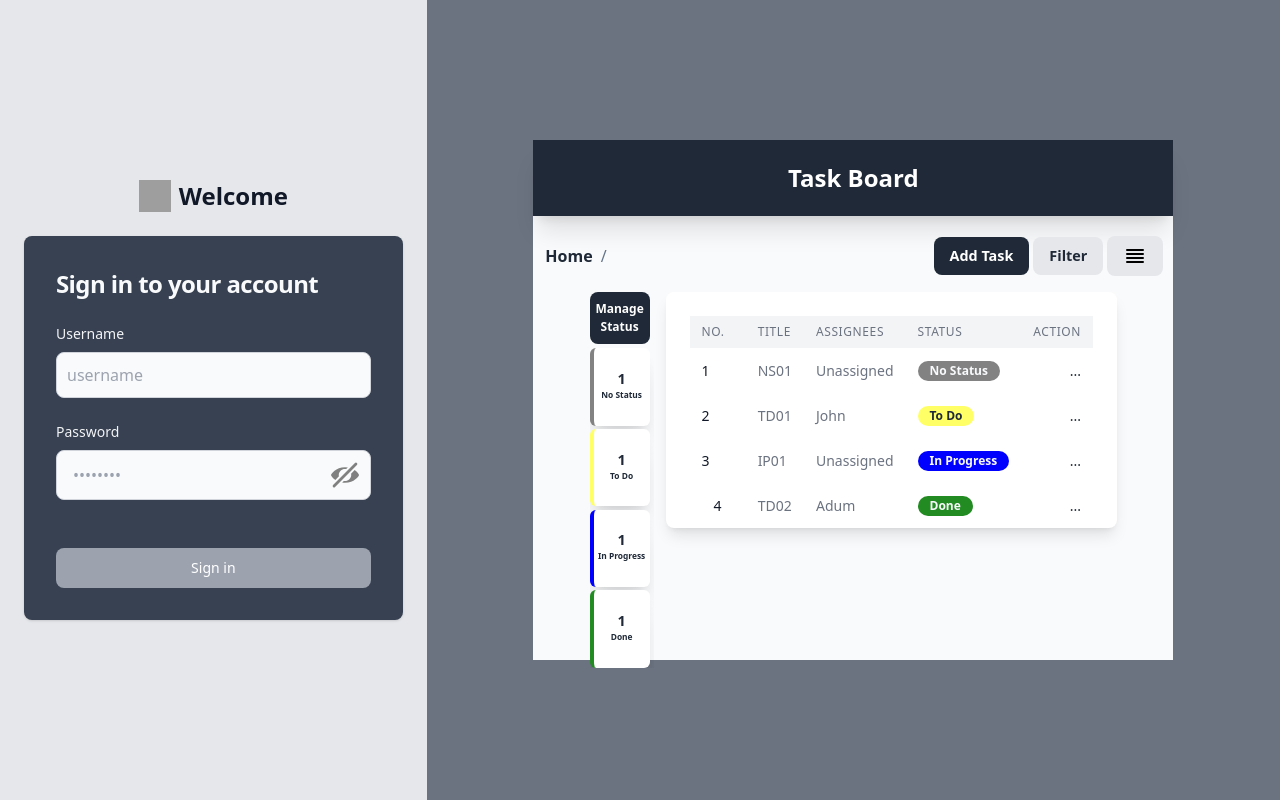
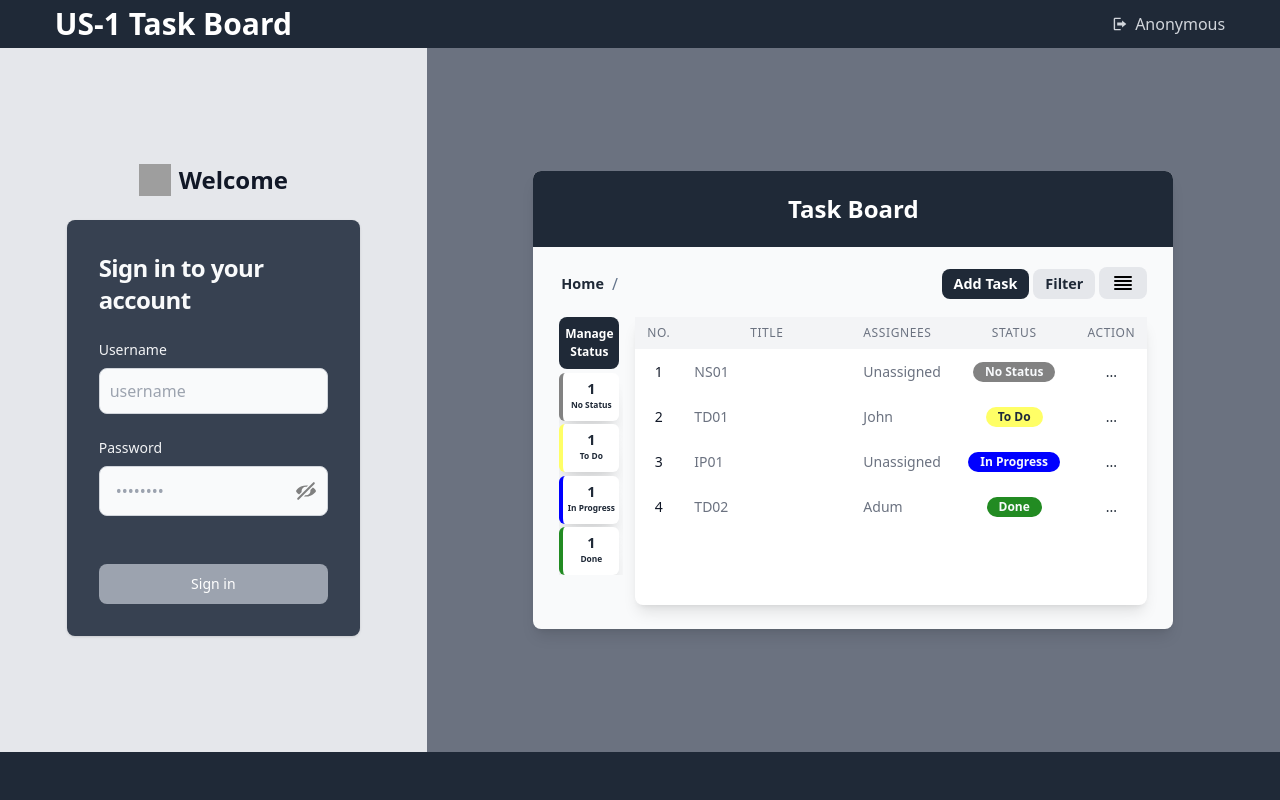
Before and after one commit to GodeFvt/US-1-IT-Bangmod-Kradan-Kanban2, a Vue app in the folder frontend/: page /login in a window 1280 px wide. Built offline with nearby package versions, Linux system fonts and the light colour scheme; grey boxes are pictures that could not be loaded.

Commit message:
Fronend : fix Html+Css Login :+1:

```diff
--- a/frontend/src/views/HeaderView.vue
+++ b/frontend/src/views/HeaderView.vue
@@ -35,12 +35,12 @@ function signOut(){
 
 <template>
   <header>
-    <nav class="border-gray-200 px-4 lg:px-6 py-2.5 bg-gray-800 shadow-xl">
-      <div class="flex items-center mx-auto w-3/4">
+    <nav class="border-gray-200 px-4 lg:px-6 py-2.5 bg-gray-800 shadow-xl h-full">
+      <div class="flex items-center mx-auto w-[95%] h-full justify-between">
         <!-- Center: Task Board title -->
-        <div class="flex-1 text-center">
+        <div class="flex text-center">
           <span class="text-white text-3xl font-semibold whitespace-nowrap">
-            Task Board
+            US-1 Task Board
           </span>
         </div>
 
@@ -58,4 +58,5 @@ function signOut(){
   </header>
 </template>
 
-<style scoped></style>
+<style scoped>
+</style>
--- a/frontend/src/views/Login.vue
+++ b/frontend/src/views/Login.vue
@@ -4,16 +4,15 @@ import { ref, computed } from "vue";
 import { useRouter, useRoute } from "vue-router";
 import SettingIcon from "../components/icon/SettingIcon.vue";
 import TaskStatusCard from "../components/status/TaskStatusCard.vue";
-
+import HeaderView from "./HeaderView.vue";
 const toggleIcon = ref(false);
 const user = ref({
   userName: "",
-  password: ""
-})
+  password: "",
+});
 const showMessage = ref(false);
 const router = useRouter();
 const route = useRoute();
-
 
 const typePassword = computed(() => {
   if (toggleIcon.value) {
@@ -28,15 +27,13 @@ const isNotValid = computed(() => {
 
 const messageShow = ref("");
 
-
 async function signInOnClick(userLogin) {
   let res;
   if (userLogin.userName.length > 0 && userLogin.password.length > 0) {
     res = await loginAccount(userLogin);
-    if (typeof res === 'object')
-  {
-    localStorage.setItem('authToken', res.access_token);
-    router.push({ name: "task"});
+    if (typeof res === "object") {
+      localStorage.setItem("authToken", res.access_token);
+      router.push({ name: "task" });
     } else if (res === 400 || res === 401) {
       console.log(localStorage);
       showMessage.value = true;
@@ -46,18 +43,23 @@ async function signInOnClick(userLogin) {
       messageShow.value = "There is a problem.Please try again.";
     }
   }
-
 }
 </script>
 
 <template>
-  <div class="grid grid-rows-1 grid-cols-3 grid-flow-col max-lg:flex">
-    <section class="bg-gray-200 max-lg:mx-0 max-lg:my-0 max-lg:grow">
+  <div class="h-screen">
+    <div class="h-[6%]">
+      <HeaderView class="h-full" />
+    </div>
+    <div class="grid grid-rows-1 grid-cols-3 grid-flow-col max-lg:flex h-[88%]">
+      <section
+        class="flex items-center bg-gray-200 max-lg:mx-0 max-lg:my-0 max-lg:grow"
+      >
         <div
-        class="flex flex-col items-center justify-center px-6 py-8 mx-auto h-screen lg:py-0 max-sm:h-screen"
+          class="flex flex-col items-center justify-center px-6 py-8 mx-auto lg:py-0 w-[80%]"
         >
           <div class="flex items-center mb-6 text-2xl text-gray-900 font-bold">
-          <img class="w-8 h-8 mr-2" src="../../public/kanban.ico" alt="logo" />
+            <img class="w-8 h-8 mr-2" src="/kanban.ico" alt="logo" />
             Welcome
           </div>
           <div
@@ -92,7 +94,6 @@ async function signInOnClick(userLogin) {
                     placeholder="••••••••"
                     maxlength="14"
                     v-model="user.password"
-                  spellcheck="false"
                     class="itbkk-password py-3 ps-4 pe-10 text-gray-900 rounded-lg bg-gray-50 border border-gray-300 focus:outline-none focus:ring focus:ring-pink-500 focus:border-gray-100 block w-full p-2.5"
                   />
                   <button
@@ -105,8 +106,8 @@ async function signInOnClick(userLogin) {
                     <svg
                       v-if="toggleIcon === true"
                       xmlns="http://www.w3.org/2000/svg"
-                    width="28"
-                    height="28"
+                      width="20"
+                      height="20"
                       viewBox="0 0 20 20"
                     >
                       <path
@@ -117,8 +118,8 @@ async function signInOnClick(userLogin) {
                     <svg
                       v-if="toggleIcon === false"
                       xmlns="http://www.w3.org/2000/svg"
-                    width="28"
-                    height="28"
+                      width="20"
+                      height="20"
                       viewBox="0 0 20 20"
                     >
                       <path
@@ -167,11 +168,13 @@ async function signInOnClick(userLogin) {
       </section>
 
       <section class="flex items-center bg-gray-500 col-span-2 max-lg:hidden">
-      <div class="mx-auto my-auto h-[65%] w-[75%] bg-gray-50 z-10">
+        <div
+          class="mx-auto my-auto h-[65%] w-[75%] bg-gray-50 z-10 rounded-lg shadow-lg"
+        >
           <!-- header -->
           <header>
             <nav
-            class="border-gray-200 px-4 lg:px-6 py-2.5 bg-gray-800 shadow-xl"
+              class="border-gray-200 px-4 lg:px-6 py-2.5 bg-gray-800 rounded-t-lg"
             >
               <div
                 class="flex flex-wrap justify-center items-center mx-auto mt-3 mb-3 w-3/4"
@@ -184,12 +187,12 @@ async function signInOnClick(userLogin) {
               </div>
             </nav>
           </header>
-
+          <div class="flex flex-col items-center">
             <!-- nav -->
-        <div class="flex flex-row mt-5 max-sm:w-full px-[10px] max-sm:px-2">
+            <div class="flex flex-row mt-5 px-[10px] w-[95%]">
               <div class="m-[2px] flex sm:items-center items-end">
                 <div
-              class="text-gray-800 text-[1rem] hover:underline hover:decoration-1 font-bold"
+                  class="text-gray-800 text-[0.9rem] hover:underline hover:decoration-1 font-bold"
                 >
                   Home
                 </div>
@@ -201,7 +204,7 @@ async function signInOnClick(userLogin) {
                 <div class="flex flex-row items-center gap-1">
                   <div class="">
                     <button
-                  class="itbkk-button-add bg-gray-800 hover:bg-gray-500 text-white font-bold py-2 px-4 rounded-lg text-[0.9rem] max-sm:text-[0.89rem]"
+                      class="bg-gray-800 hover:bg-gray-500 text-white font-bold py-1 px-3 rounded-lg text-[0.9rem] max-sm:text-[0.89rem]"
                     >
                       Add Task
                     </button>
@@ -211,7 +214,7 @@ async function signInOnClick(userLogin) {
                   <div class="dropdown dropdown-bottom">
                     <button
                       tabindex="0"
-                  class="flex gap-1 justify-center items-center bg-gray-200 hover:bg-gray-500 text-gray-800 font-bold py-2 px-4 rounded-lg text-[0.9rem] max-sm:text-[0.89rem]"
+                      class="flex gap-1 justify-center items-center bg-gray-200 hover:bg-gray-500 text-gray-800 font-bold py-1 px-3 rounded-lg text-[0.9rem] max-sm:text-[0.89rem]"
                     >
                       Filter
                     </button>
@@ -219,7 +222,7 @@ async function signInOnClick(userLogin) {
                   <!-- status setting -->
                   <div class="">
                     <button
-                  class="itbkk-status-setting bg-gray-200 hover:bg-gray-500 text-white font-bold py-2 px-4 rounded-lg"
+                      class="itbkk-status-setting bg-gray-200 hover:bg-gray-500 text-white font-bold py-1 px-3 rounded-lg"
                     >
                       <SettingIcon />
                     </button>
@@ -227,9 +230,8 @@ async function signInOnClick(userLogin) {
                 </div>
               </div>
             </div>
-
-        <div
-          class="flex justify-center mt-4 gap-3 w-full ">
+            <!-- Content -->
+            <div class="flex justify-center mt-4 gap-3 w-[95%] px-[10px]">
               <div>
                 <button
                   class="mb-1 w-[60px] bg-gray-800 hover:bg-gray-500 text-white font-bold py-2 rounded-lg text-[12px]"
@@ -238,7 +240,7 @@ async function signInOnClick(userLogin) {
                 </button>
 
                 <div
-              class="flex flex-col gap-[0.2rem] h-[40vh] w-full overflow-y-auto overflow-x-hidden pr-1"
+                  class="flex flex-col gap-[0.2rem] w-full overflow-y-auto overflow-x-hidden pr-1"
                 >
                   <TaskStatusCard
                     colorStatus="#828282"
@@ -274,35 +276,35 @@ async function signInOnClick(userLogin) {
                 </div>
               </div>
 
-          <!-- Content -->
-
-            <div class="bg-white px-6 py-0 rounded-lg shadow-lg h-[22rem] max-[1625px]:h-[80%]">
+              <div
+                class="bg-white py-0 rounded-lg shadow-lg h-[22rem] max-h-800px max-h-700px w-[100%]"
+              >
                 <!-- Task List -->
-              <table class="w-full mt-6 bg-white ">
+                <table class="w-full bg-white">
                   <thead class="bg-gray-100">
                     <tr>
                       <th
-                      class="px-6 max-[1400px]:px-3 max-[1207px]:px-2 py-2 text-left text-xs font-medium text-gray-500 uppercase tracking-wider"
+                        class="w-[5%] px-2 max-[1400px]:px-3 max-[1207px]:px-2 py-2 text-center text-xs font-medium text-gray-500 uppercase tracking-wider"
                       >
                         No.
                       </th>
                       <th
-                      class="px-6 max-[1400px]:px-3 max-[1207px]:px-2 py-2 text-left text-xs font-medium text-gray-500 uppercase tracking-wider"
+                        class="w-[50%] px-2 max-[1400px]:px-3 max-[1207px]:px-2 py-2 text-center text-xs font-medium text-gray-500 uppercase tracking-wider"
                       >
                         Title
                       </th>
                       <th
-                      class="px-6 max-[1400px]:px-3 max-[1207px]:px-2 py-2 text-left text-xs font-medium text-gray-500 uppercase tracking-wider"
+                        class="w-[15%] px-2 max-[1400px]:px-3 max-[1207px]:px-2 py-2 text-left text-xs font-medium text-gray-500 uppercase tracking-wider"
                       >
                         Assignees
                       </th>
                       <th
-                      class="px-4 max-[1400px]:px-3 max-[1207px]:px-2 py-2 text-left text-xs font-medium text-gray-500 uppercase tracking-wider"
+                        class="w-[25%] text-center px-2 max-[1400px]:px-3 max-[1207px]:px-2 py-2 text-xs font-medium text-gray-500 uppercase tracking-wider"
                       >
                         Status
                       </th>
                       <th
-                      class="px-6 max-[1400px]:px-3 max-[1207px]:px-2 py-2 text-left text-xs font-medium text-gray-500 uppercase tracking-wider"
+                        class="w-[5%] px-2 max-[1400px]:px-3 max-[1207px]:px-2 py-2 text-center text-xs font-medium text-gray-500 uppercase tracking-wider"
                       >
                         Action
                       </th>
@@ -311,28 +313,30 @@ async function signInOnClick(userLogin) {
                   <tbody>
                     <tr class="bg-white">
                       <td
-                      class="px-6 max-[1400px]:px-3 max-[1207px]:px-2 py-3 whitespace-nowrap text-sm font-medium text-gray-900"
+                        class="w-[5%] px-2 max-[1400px]:px-3 max-[1207px]:px-2 py-3 whitespace-nowrap text-sm font-medium text-gray-900 text-center"
                       >
                         1
                       </td>
                       <td
-                      class="px-6 max-[1400px]:px-3 max-[1207px]:px-2 py-3 whitespace-nowrap text-sm text-gray-500"
+                        class="w-[50%] px-2 max-[1400px]:px-3 max-[1207px]:px-2 py-3 whitespace-nowrap text-sm text-gray-500"
                       >
                         NS01
                       </td>
                       <td
-                      class="px-6 max-[1400px]:px-3 max-[1207px]:px-2 py-3 whitespace-nowrap text-sm text-gray-500"
+                        class="w-[15%] px-2 max-[1400px]:px-3 max-[1207px]:px-2 py-3 whitespace-nowrap text-sm text-gray-500"
                       >
                         Unassigned
                       </td>
-                    <td class="px-4 max-[1400px]:px-3 max-[1207px]:px-2 py-3 whitespace-nowrap text-sm">
+                      <td
+                        class="w-[25%] px-2 max-[1400px]:px-3 max-[1207px]:px-2 py-3 whitespace-nowrap text-sm text-center"
+                      >
                         <span
-                        class="px-4 max-[1400px]:px-3 max-[1207px]:px-2 inline-flex text-xs leading-5 font-semibold rounded-full bg-[#828282] text-slate-50"
+                          class="px-2 max-[1400px]:px-3 max-[1207px]:px-2 inline-flex text-xs leading-5 font-semibold rounded-full bg-[#828282] text-slate-50"
                           >No Status</span
                         >
                       </td>
                       <td
-                      class="px-6 max-[1400px]:px-3 max-[1207px]:px-2 py-3 whitespace-nowrap text-right text-sm font-medium"
+                        class="w-[5%] px-2 max-[1400px]:px-3 max-[1207px]:px-2 py-3 whitespace-nowrap text-center text-sm font-medium"
                       >
                         ...
                       </td>
@@ -340,28 +344,30 @@ async function signInOnClick(userLogin) {
 
                     <tr class="bg-white">
                       <td
-                      class="px-6 max-[1400px]:px-3 max-[1207px]:px-2 py-3 whitespace-nowrap text-sm font-medium text-gray-900"
+                        class="w-[5%] px-2 max-[1400px]:px-3 max-[1207px]:px-2 py-3 whitespace-nowrap text-sm font-medium text-gray-900 text-center"
                       >
                         2
                       </td>
                       <td
-                      class="px-6 max-[1400px]:px-3 max-[1207px]:px-2 py-3 whitespace-nowrap text-sm text-gray-500"
+                        class="w-[50%] px-2 max-[1400px]:px-3 max-[1207px]:px-2 py-3 whitespace-nowrap text-sm text-gray-500"
                       >
                         TD01
                       </td>
                       <td
-                      class="px-6 max-[1400px]:px-3 max-[1207px]:px-2 py-3 whitespace-nowrap text-sm text-gray-500"
+                        class="w-[15%] px-2 max-[1400px]:px-3 max-[1207px]:px-2 py-3 whitespace-nowrap text-sm text-gray-500"
                       >
                         John
                       </td>
-                    <td class="px-4 max-[1400px]:px-3 max-[1207px]:px-2 py-3 whitespace-nowrap text-sm">
+                      <td
+                        class="w-[25%] px-2 max-[1400px]:px-3 max-[1207px]:px-2 py-3 whitespace-nowrap text-sm text-center"
+                      >
                         <span
-                        class="px-4 max-[1400px]:px-3 max-[1207px]:px-2 inline-flex text-xs leading-5 font-semibold rounded-full bg-[#FFFF66] text-slate-800"
+                          class="px-2 max-[1400px]:px-3 max-[1207px]:px-2 inline-flex text-xs leading-5 font-semibold rounded-full bg-[#FFFF66] text-slate-800"
                           >To Do</span
                         >
                       </td>
                       <td
-                      class="px-6 max-[1400px]:px-3 max-[1207px]:px-2 py-3 whitespace-nowrap text-right text-sm font-medium"
+                        class="w-[5%] px-2 max-[1400px]:px-3 max-[1207px]:px-2 py-3 whitespace-nowrap text-center text-sm font-medium"
                       >
                         ...
                       </td>
@@ -369,28 +375,30 @@ async function signInOnClick(userLogin) {
 
                     <tr class="bg-white">
                       <td
-                      class="px-6 max-[1400px]:px-3 max-[1207px]:px-2 py-3 whitespace-nowrap text-sm font-medium text-gray-900"
+                        class="w-[5%] px-2 max-[1400px]:px-3 max-[1207px]:px-2 py-3 whitespace-nowrap text-sm font-medium text-gray-900 text-center"
                       >
                         3
                       </td>
                       <td
-                      class="px-6 max-[1400px]:px-3 max-[1207px]:px-2 py-3 whitespace-nowrap text-sm text-gray-500"
+                        class="w-[50%] px-2 max-[1400px]:px-3 max-[1207px]:px-2 py-3 whitespace-nowrap text-sm text-gray-500"
                       >
                         IP01
                       </td>
                       <td
-                      class="px-6 max-[1400px]:px-3 max-[1207px]:px-2 py-3 whitespace-nowrap text-sm text-gray-500"
+                        class="w-[15%] px-2 max-[1400px]:px-3 max-[1207px]:px-2 py-3 whitespace-nowrap text-sm text-gray-500"
                       >
                         Unassigned
                       </td>
-                    <td class="px-4 max-[1400px]:px-3 max-[1207px]:px-2 py-3 whitespace-nowrap text-sm">
+                      <td
+                        class="w-[25%] px-2 max-[1400px]:px-3 max-[1207px]:px-2 py-3 whitespace-nowrap text-sm text-center"
+                      >
                         <span
-                        class="px-4 max-[1400px]:px-3 max-[1207px]:px-2 inline-flex text-xs leading-5 font-semibold rounded-full bg-[#0000FF] text-slate-50"
+                          class="px-2 max-[1400px]:px-3 max-[1207px]:px-2 inline-flex text-xs leading-5 font-semibold rounded-full bg-[#0000FF] text-slate-50"
                           >In Progress</span
                         >
                       </td>
                       <td
-                      class="px-6 max-[1400px]:px-3 max-[1207px]:px-2 py-3 whitespace-nowrap text-right text-sm font-medium"
+                        class="w-[5%] px-2 max-[1400px]:px-3 max-[1207px]:px-2 py-3 whitespace-nowrap text-center text-sm font-medium"
                       >
                         ...
                       </td>
@@ -398,28 +406,30 @@ async function signInOnClick(userLogin) {
 
                     <tr class="bg-white">
                       <td
-                      class="px-6 max-[1400px]:px-3-6 max-[1207px]:px-2 py-3 whitespace-nowrap text-sm font-medium text-gray-900"
+                        class="w-[5%] px-2 max-[1400px]:px-3-6 max-[1207px]:px-2 py-3 whitespace-nowrap text-sm font-medium text-gray-900 text-center"
                       >
                         4
                       </td>
                       <td
-                      class="px-6 max-[1400px]:px-3 max-[1207px]:px-2 py-3 whitespace-nowrap text-sm text-gray-500"
+                        class="w-[50%] px-2 max-[1400px]:px-3 max-[1207px]:px-2 py-3 whitespace-nowrap text-sm text-gray-500"
                       >
                         TD02
                       </td>
                       <td
-                      class="px-6 max-[1400px]:px-3 max-[1207px]:px-2 py-3 whitespace-nowrap text-sm text-gray-500"
+                        class="w-[15%] px-2 max-[1400px]:px-3 max-[1207px]:px-2 py-3 whitespace-nowrap text-sm text-gray-500"
                       >
                         Adum
                       </td>
-                    <td class="px-4 max-[1400px]:px-3 max-[1207px]:px-2 py-3 whitespace-nowrap text-sm">
+                      <td
+                        class="w-[25%] px-2 max-[1400px]:px-3 max-[1207px]:px-2 py-3 whitespace-nowrap text-sm text-center"
+                      >
                         <span
-                        class="px-4 max-[1400px]:px-3 max-[1207px]:px-2 inline-flex text-xs leading-5 font-semibold rounded-full bg-[#228B22] text-slate-50"
+                          class="px-2 max-[1400px]:px-3 max-[1207px]:px-2 inline-flex text-xs leading-5 font-semibold rounded-full bg-[#228B22] text-slate-50"
                           >Done</span
                         >
                       </td>
                       <td
-                      class="px-6 max-[1400px]:px-3  max-[1207px]:px-2  py-3 whitespace-nowrap text-right text-sm font-medium"
+                        class="w-[5%] px-2 max-[1400px]:px-3 max-[1207px]:px-2 py-3 whitespace-nowrap text-center text-sm font-medium"
                       >
                         ...
                       </td>
@@ -427,10 +437,12 @@ async function signInOnClick(userLogin) {
                   </tbody>
                 </table>
               </div>
-
+            </div>
           </div>
         </div>
       </section>
+    </div>
+    <div class="h-[6%] bg-gray-800"></div>
   </div>
 </template>
 
@@ -438,4 +450,14 @@ async function signInOnClick(userLogin) {
 input[type="password"]::-ms-reveal {
   display: none;
 }
+@media not all and (min-height: 830px) {
+  .max-h-800px {
+    height: 18rem;
+  }
+}
+@media not all and (min-height: 750px) {
+  .max-h-700px {
+    height: 15rem;
+  }
+}
 </style>
```
Also changed, not shown: 1 other file (tests, documents, lock files or other folders). Lines whose indentation alone changed are shown as unchanged.
